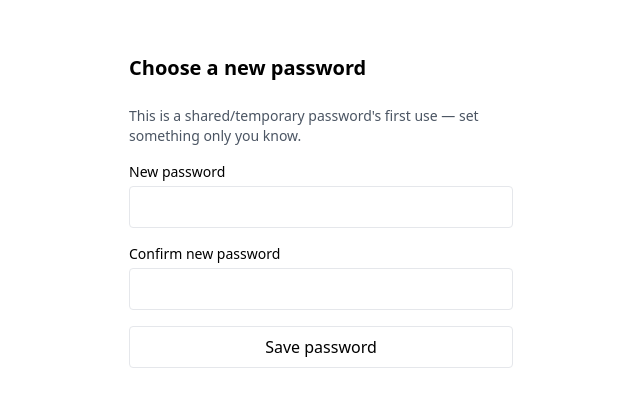
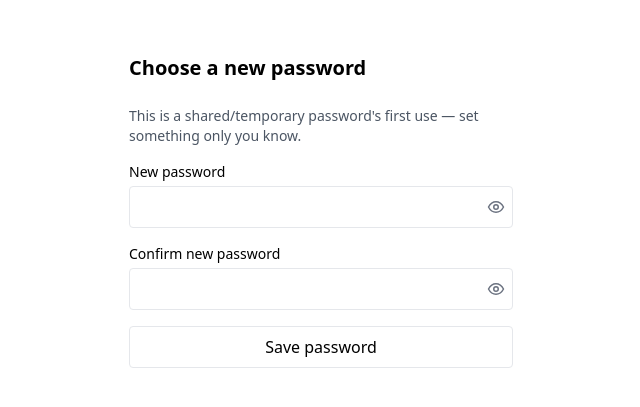
Before and after one commit to Carlaestelle/Clan-Tree, a Next.js app: page /change-password in a window 1280 px wide. Shown: the part 189-596 px from the top of the page, without its empty margins (319-959 px from the left). Built offline with nearby package versions, Linux system fonts and the light colour scheme; no server answers.

Commit message:
Adding the eye to password

```diff
--- a/app/change-password/page.tsx
+++ b/app/change-password/page.tsx
@@ -3,6 +3,7 @@
 import { useState, FormEvent } from "react";
 import { useRouter } from "next/navigation";
 import { useSession } from "next-auth/react";
+import PasswordInput from "@/components/PasswordInput";
 
 export default function ChangePasswordPage() {
   const router = useRouter();
@@ -37,13 +38,6 @@ export default function ChangePasswordPage() {
       return;
     }
 
-    // The API call above updated the DATABASE, but the session cookie
-    // (a signed JWT) still has the old mustChangePassword: true baked
-    // in from sign-in time — cookies don't magically re-read the
-    // database. Calling update() re-runs the jwt() callback in
-    // lib/auth.ts with trigger: "update", which is what actually
-    // refreshes the cookie. Without this line, middleware.ts would
-    // keep redirecting back here in a loop.
     await update({ mustChangePassword: false });
     router.push("/");
   }
@@ -62,11 +56,9 @@ export default function ChangePasswordPage() {
 
         <label className="flex flex-col gap-1">
           <span className="text-sm">New password</span>
-          <input
-            type="password"
-            className="border rounded px-3 py-2"
+          <PasswordInput
             value={newPassword}
-            onChange={(e) => setNewPassword(e.target.value)}
+            onChange={setNewPassword}
             minLength={8}
             required
           />
@@ -74,11 +66,9 @@ export default function ChangePasswordPage() {
 
         <label className="flex flex-col gap-1">
           <span className="text-sm">Confirm new password</span>
-          <input
-            type="password"
-            className="border rounded px-3 py-2"
+          <PasswordInput
             value={confirm}
-            onChange={(e) => setConfirm(e.target.value)}
+            onChange={setConfirm}
             minLength={8}
             required
           />
--- a/app/login/page.tsx
+++ b/app/login/page.tsx
@@ -3,6 +3,7 @@
 import { useState, FormEvent } from "react";
 import { signIn } from "next-auth/react";
 import { useRouter } from "next/navigation";
+import PasswordInput from "@/components/PasswordInput";
 
 // This has to be a Client Component ("use client" above) because it
 // uses useState (to track the form fields and any error) and calls
@@ -20,10 +21,6 @@ export default function LoginPage() {
     setSubmitting(true);
     setError(null);
 
-    // redirect: false means signIn() returns a result object instead
-    // of immediately navigating — that lets US decide what happens
-    // next (show an error vs. redirect), rather than NextAuth doing an
-    // automatic redirect to a generic error page.
     const result = await signIn("credentials", {
       username,
       password,
@@ -37,11 +34,8 @@ export default function LoginPage() {
       return;
     }
 
-    // Successful login. Send them home — middleware.ts will
-    // automatically bounce them to /change-password first if their
-    // account still has mustChangePassword set.
     router.push("/");
-    router.refresh(); // makes sure server components re-read the new session
+    router.refresh();
   }
 
   return (
@@ -65,11 +59,9 @@ export default function LoginPage() {
 
         <label className="flex flex-col gap-1">
           <span className="text-sm">Password</span>
-          <input
-            type="password"
-            className="border rounded px-3 py-2"
+          <PasswordInput
             value={password}
-            onChange={(e) => setPassword(e.target.value)}
+            onChange={setPassword}
             autoComplete="current-password"
             required
           />
--- /dev/null
+++ b/components/PasswordInput.tsx
@@ -0,0 +1,66 @@
+"use client";
+
+import { useState } from "react";
+
+function EyeIcon() {
+  return (
+    <svg width="18" height="18" viewBox="0 0 24 24" fill="none" stroke="currentColor" strokeWidth="2" strokeLinecap="round" strokeLinejoin="round">
+      <path d="M2 12s3.6-7 10-7 10 7 10 7-3.6 7-10 7-10-7-10-7z" />
+      <circle cx="12" cy="12" r="3" />
+    </svg>
+  );
+}
+
+function EyeOffIcon() {
+  return (
+    <svg width="18" height="18" viewBox="0 0 24 24" fill="none" stroke="currentColor" strokeWidth="2" strokeLinecap="round" strokeLinejoin="round">
+      <path d="M3 3l18 18" />
+      <path d="M10.6 5.2C11.1 5.1 11.5 5 12 5c6.4 0 10 7 10 7-.6 1.1-1.5 2.4-2.7 3.5M6.6 6.6C4.3 8 2 12 2 12s3.6 7 10 7c1.4 0 2.6-.3 3.7-.8" />
+      <path d="M9.5 9.6a3 3 0 0 0 4.2 4.2" />
+    </svg>
+  );
+}
+
+interface PasswordInputProps {
+  id?: string;
+  value: string;
+  onChange: (value: string) => void;
+  autoComplete?: string;
+  required?: boolean;
+  minLength?: number;
+}
+
+export default function PasswordInput({
+  id,
+  value,
+  onChange,
+  autoComplete,
+  required,
+  minLength,
+}: PasswordInputProps) {
+  const [visible, setVisible] = useState(false);
+
+  return (
+    <div className="relative">
+      <input
+        id={id}
+        type={visible ? "text" : "password"}
+        className="border rounded px-3 py-2 pr-10 w-full"
+        value={value}
+        onChange={(e) => onChange(e.target.value)}
+        autoComplete={autoComplete}
+        required={required}
+        minLength={minLength}
+      />
+      <button
+        type="button"
+        onClick={() => setVisible((v) => !v)}
+        className="absolute right-2 top-1/2 -translate-y-1/2 text-gray-500 hover:text-gray-800"
+        aria-label={visible ? "Hide password" : "Show password"}
+        tabIndex={-1}
+      >
+        {visible ? <EyeOffIcon /> : <EyeIcon />}
+      </button>
+    </div>
+  );
+}
```
